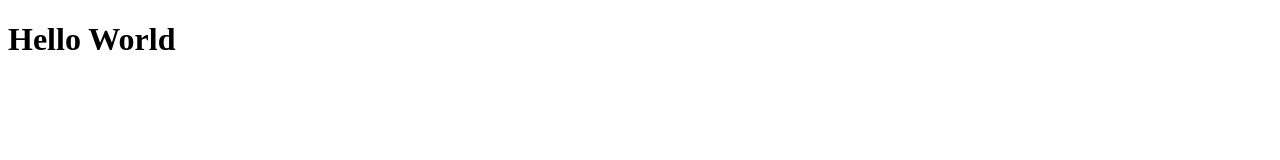
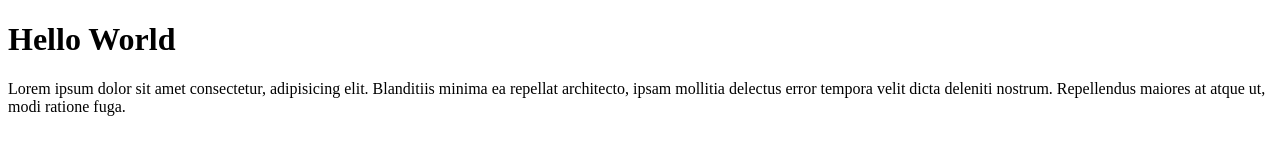
Before and after one commit to DanielNaibaho/wpu-git-test-2, a plain HTML site: page index.html in a window 1280 px wide. Drawn offline with Linux system fonts and the light colour scheme.

Commit message:
Menambahkan paragraf

```diff
--- a/index.html
+++ b/index.html
@@ -8,5 +8,6 @@
 </head>
 <body>
     <h1>Hello World</h1>
+    <p>Lorem ipsum dolor sit amet consectetur, adipisicing elit. Blanditiis minima ea repellat architecto, ipsam mollitia delectus error tempora velit dicta deleniti nostrum. Repellendus maiores at atque ut, modi ratione fuga.</p>
 </body>
 </html>
```
